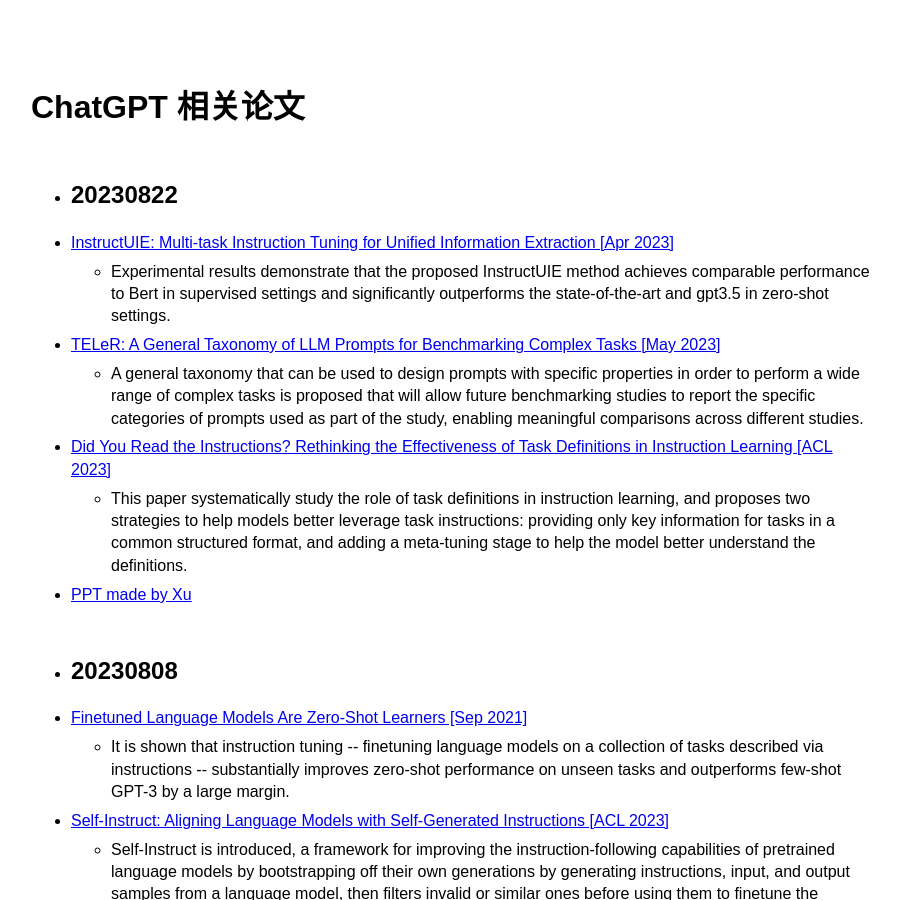
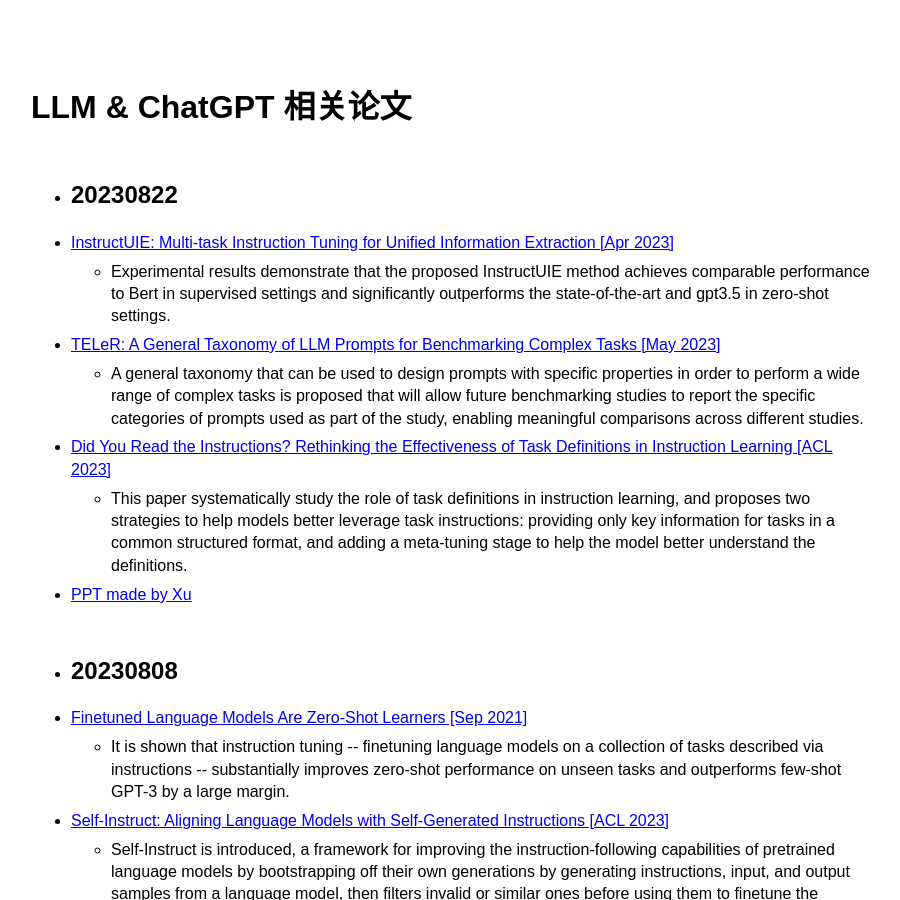
Before and after one commit to ZHResearch/llm-papers, a Jekyll site: the page built from index.md, in a window 1280 px wide and 900 px high. Shown: the whole window, without its empty margins (189-1089 px from the left). Built offline with Jekyll 4.4.1, drawn with Linux system fonts in a browser that asks for light colours.

Commit message:
update title

```diff
--- a/_config.yml
+++ b/_config.yml
@@ -1,4 +1,4 @@
-title: ChatGPT 相关论文 # name of the site
+title: LLM & ChatGPT 相关论文 # name of the site
 author: Sheng Xu # name of site's author
 email: jsksxs360@163.com # email of site's author
 url:  # root address of the site
```
